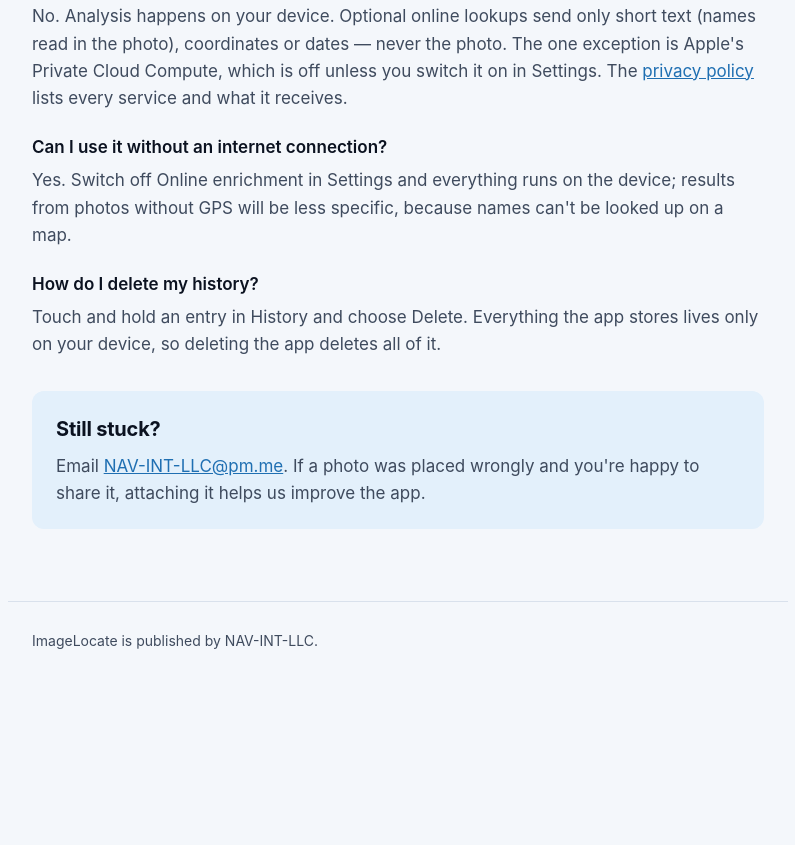
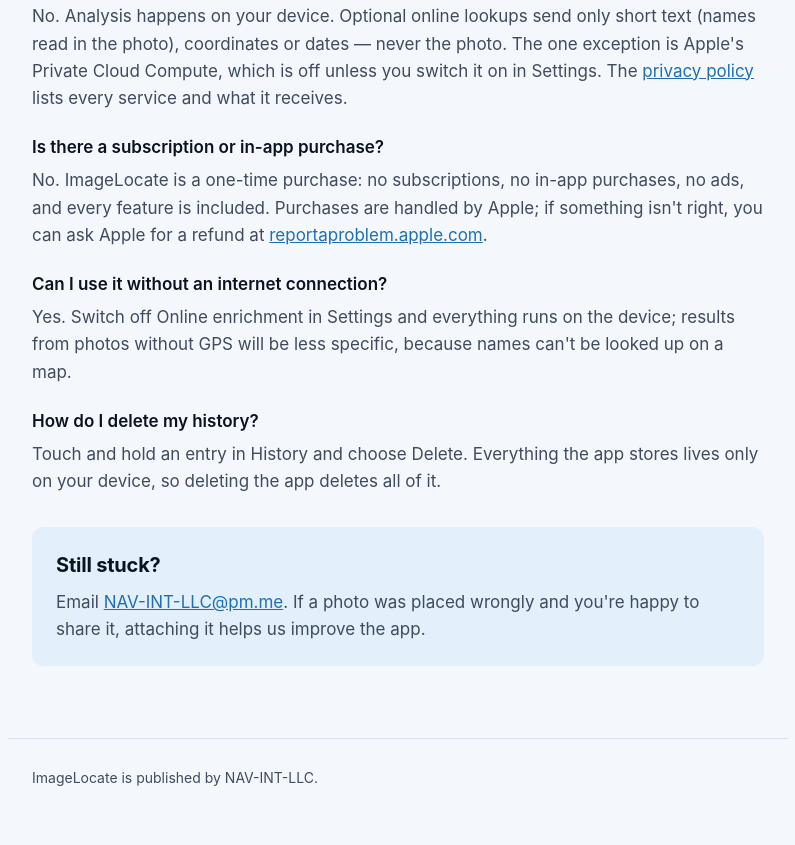
Before and after one commit to aerologefb/imagelocate-app, a plain HTML site: page index.html in a window 1280 px wide. Shown: the part 1598-2443 px from the top of the page, without its empty margins (242-1037 px from the left). Before the commit the page ends 2306 px from the top, so only its background shows below. Drawn offline with Linux system fonts and the light colour scheme.

Commit message:
ImageLocate is a one-time purchase: say so, and where refunds are handled
Co-Authored-By: Claude Opus 5.5 <noreply@anthropic.com>

```diff
--- a/index.html
+++ b/index.html
@@ -57,6 +57,9 @@
     <dt>Does my photo get uploaded?</dt>
     <dd>No. Analysis happens on your device. Optional online lookups send only short text (names read in the photo), coordinates or dates — never the photo. The one exception is Apple's Private Cloud Compute, which is off unless you switch it on in Settings. The <a href="privacy.html">privacy policy</a> lists every service and what it receives.</dd>
 
+    <dt>Is there a subscription or in-app purchase?</dt>
+    <dd>No. ImageLocate is a one-time purchase: no subscriptions, no in-app purchases, no ads, and every feature is included. Purchases are handled by Apple; if something isn't right, you can ask Apple for a refund at <a href="https://reportaproblem.apple.com" rel="noopener">reportaproblem.apple.com</a>.</dd>
+
     <dt>Can I use it without an internet connection?</dt>
     <dd>Yes. Switch off Online enrichment in Settings and everything runs on the device; results from photos without GPS will be less specific, because names can't be looked up on a map.</dd>
 
```
Also changed, not shown: terms.html (+1 -1 lines).
